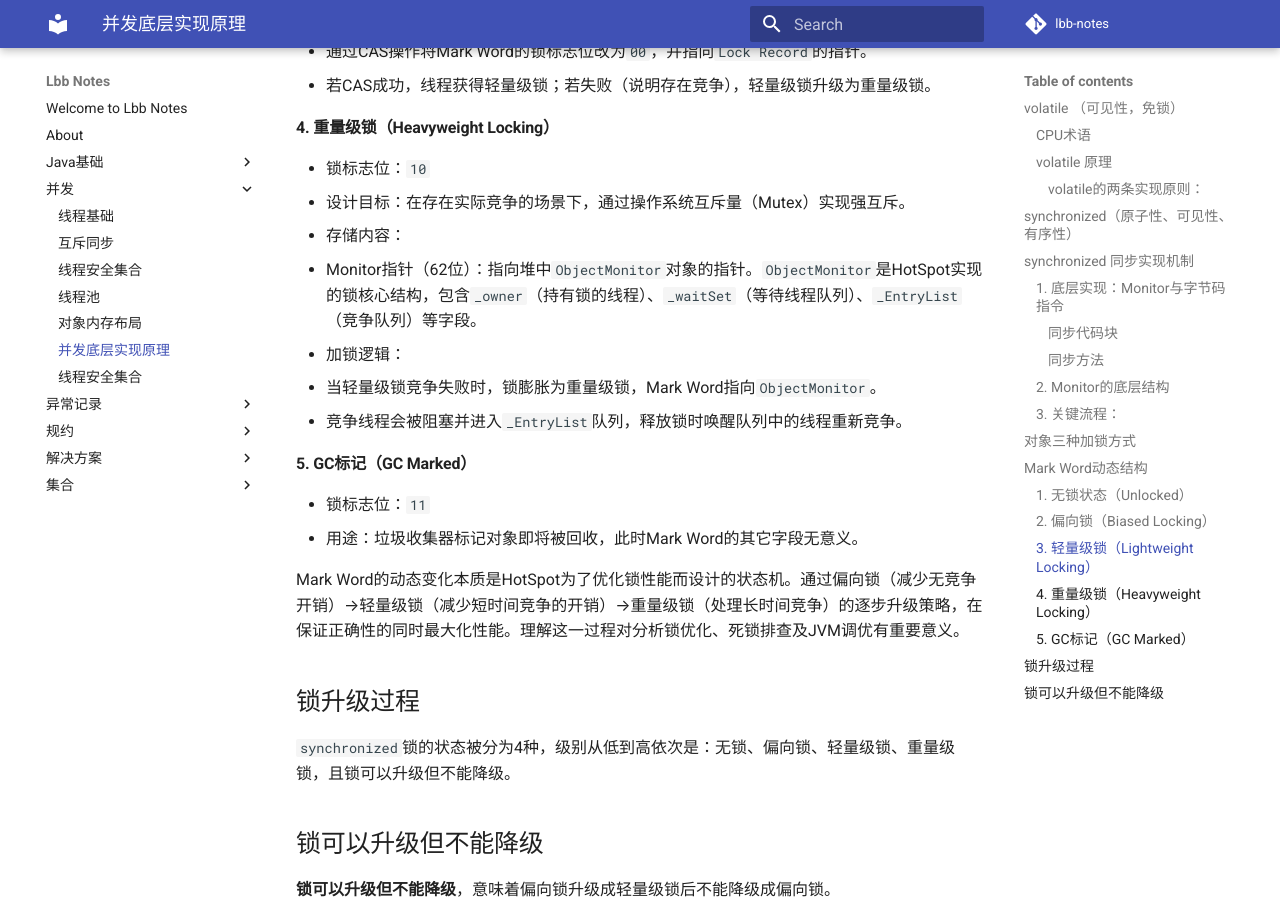
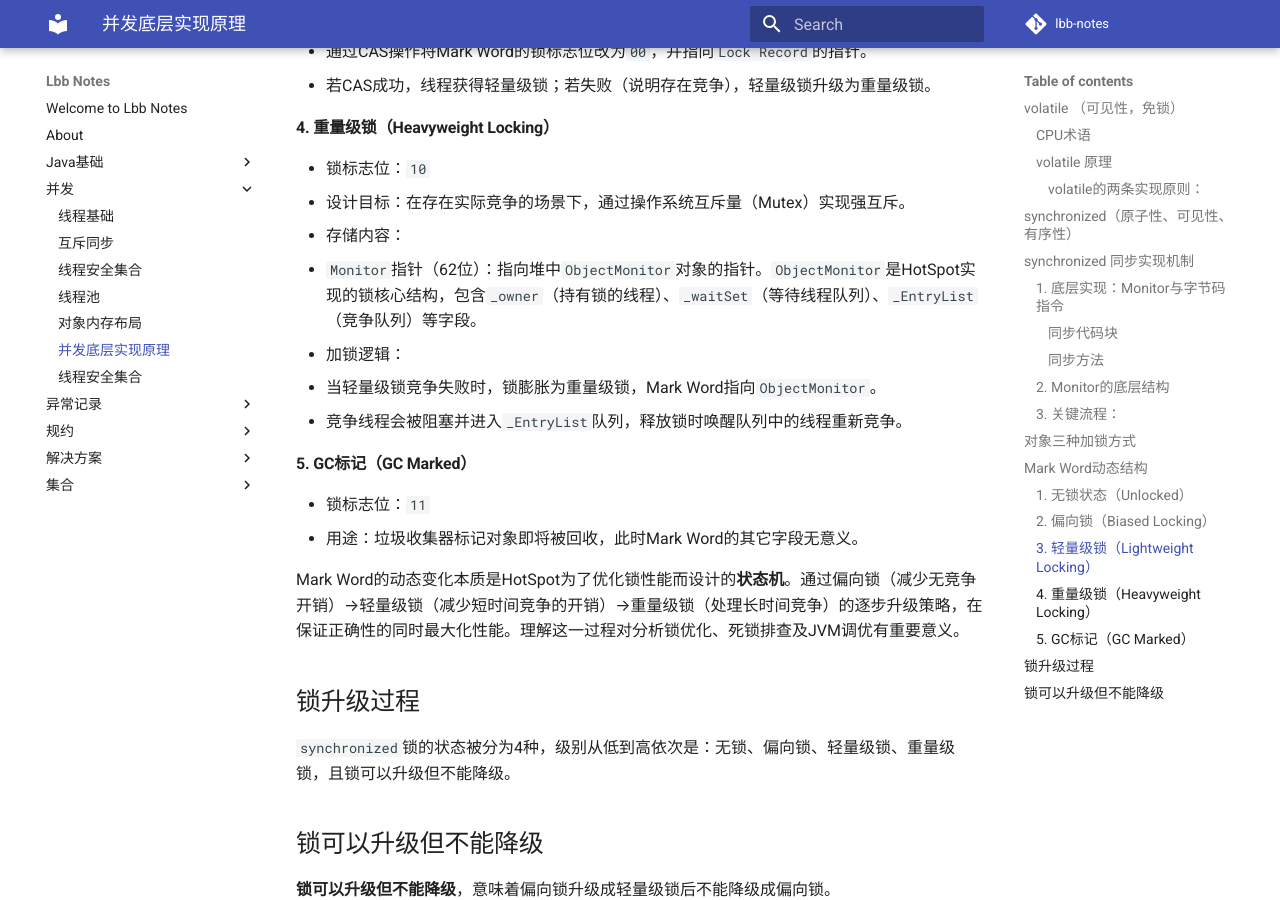
Before and after one commit to ban-l/lbb-notes, an MkDocs documentation site: the page built from docs/并发/6.并发底层实现原理.md, in a window 1280 px wide and 900 px high, scrolled down 4721 px. Built offline with MkDocs 1.6.1 and Material for MkDocs 9.7.7, drawn with Linux system fonts in a browser that asks for light colours; comment, search, counter and statistics services are not loaded; some of the changed text lies outside the part shown.

```diff
--- a/docs/并发/6.并发底层实现原理.md
+++ b/docs/并发/6.并发底层实现原理.md
@@ -133,9 +133,9 @@ class ObjectMonitor {
 
 ## Mark Word动态结构
 
-**对象头的`Mark Word`字段存储了与锁相关的关键信息**，是实现锁优化（如偏向锁、轻量级锁、重量级锁）的核心结构。
+**对象头的Mark Word字段存储了与锁相关的关键信息**，是实现锁优化（如偏向锁、轻量级锁、重量级锁）的核心结构。
 
-在运行期间，`Mark Word` 存储内容会根据锁状态的变化而动态调整 ，**动态结构**（以 64 位 JVM 为例）：
+在运行期间，Mark Word 存储内容会根据锁状态的变化而动态调整 ，**动态结构**（以 64 位 JVM 为例）：
 
 ![image-20250524143446721](assets/image-20250524143446721.png)
 
@@ -176,7 +176,7 @@ class ObjectMonitor {
 - 锁标志位：`10`
 - 设计目标：在存在实际竞争的场景下，通过操作系统互斥量（Mutex）实现强互斥。
 - 存储内容：
-  - Monitor指针（62位）：指向堆中`ObjectMonitor`对象的指针。`ObjectMonitor`是HotSpot实现的锁核心结构，包含`_owner`（持有锁的线程）、`_waitSet`（等待线程队列）、`_EntryList`（竞争队列）等字段。
+  - `Monitor`指针（62位）：指向堆中`ObjectMonitor`对象的指针。`ObjectMonitor`是HotSpot实现的锁核心结构，包含`_owner`（持有锁的线程）、`_waitSet`（等待线程队列）、`_EntryList`（竞争队列）等字段。
 - 加锁逻辑：
   1. 当轻量级锁竞争失败时，锁膨胀为重量级锁，Mark Word指向`ObjectMonitor`。
   2. 竞争线程会被阻塞并进入`_EntryList`队列，释放锁时唤醒队列中的线程重新竞争。
@@ -187,7 +187,7 @@ class ObjectMonitor {
 - 锁标志位：`11`
 - 用途：垃圾收集器标记对象即将被回收，此时Mark Word的其它字段无意义。
 
-Mark Word的动态变化本质是HotSpot为了优化锁性能而设计的状态机。通过偏向锁（减少无竞争开销）→轻量级锁（减少短时间竞争的开销）→重量级锁（处理长时间竞争）的逐步升级策略，在保证正确性的同时最大化性能。理解这一过程对分析锁优化、死锁排查及JVM调优有重要意义。
+Mark Word的动态变化本质是HotSpot为了优化锁性能而设计的**状态机**。通过偏向锁（减少无竞争开销）→轻量级锁（减少短时间竞争的开销）→重量级锁（处理长时间竞争）的逐步升级策略，在保证正确性的同时最大化性能。理解这一过程对分析锁优化、死锁排查及JVM调优有重要意义。
 
 ## 锁升级过程
 
```
